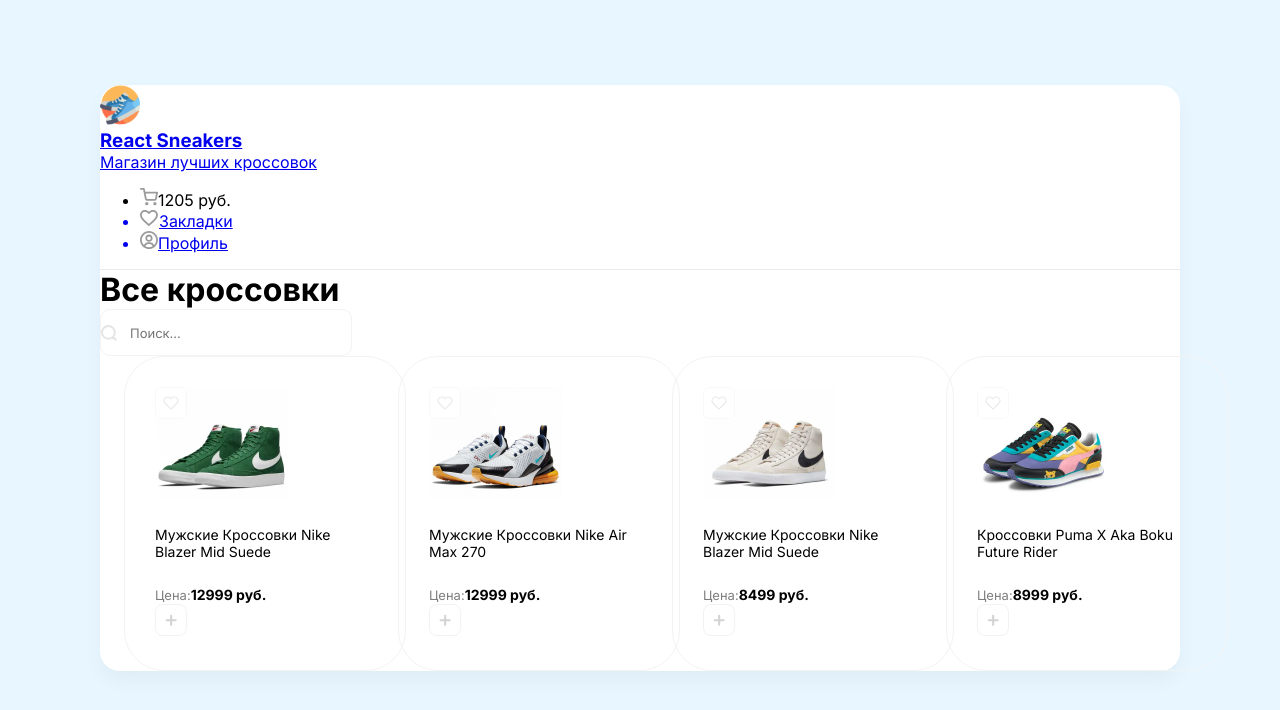
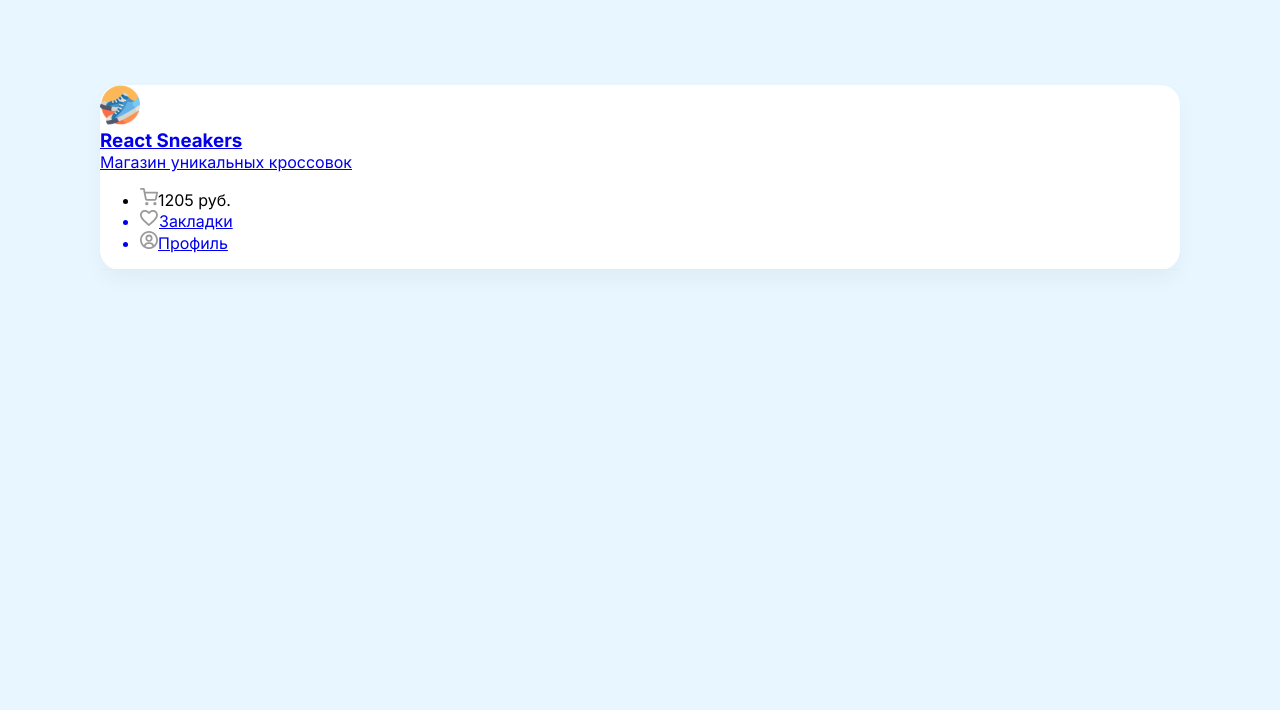
Before and after one commit to catjeed/react-sneakers, a React (Create React App) app: page /react-sneakers/favorites in a window 1280 px wide. Shown: the top 710 px of the page. Built offline with nearby package versions, Linux system fonts and the light colour scheme; data requests are answered from the project's data file.

Commit message:
add favorites

```diff
--- a/db.json
+++ b/db.json
@@ -25,13 +25,25 @@
       "imageUrl": "/images/sneakers/4.jpg"
     }
   ],
-  "cart": [],
-  "favorites": [
+  "cart": [
     {
+      "id": "3",
       "title": "Мужские Кроссовки Nike Blazer Mid Suede",
+      "price": 8499,
+      "imageUrl": "/images/sneakers/3.jpg"
+    },
+    {
+      "id": "4",
+      "title": "Кроссовки Puma X Aka Boku Future Rider",
+      "price": 8999,
+      "imageUrl": "/images/sneakers/4.jpg"
+    },
+    {
+      "id": "2",
+      "title": "Мужские Кроссовки Nike Air Max 270",
       "price": 12999,
-      "imageUrl": "/images/sneakers/1.jpg",
-      "id": 1
+      "imageUrl": "/images/sneakers/2.jpg"
     }
-  ]
+  ],
+  "favorites": []
 }
--- a/src/App.js
+++ b/src/App.js
@@ -1,9 +1,10 @@
 import React from 'react';
-import Route from 'react-router-dom'
-import Card from './components/Card';
+import { Routes, Route } from 'react-router-dom';
 import Drawer from './components/Drawer';
 import Header from './components/Header';
 import axios from 'axios';
+import Home from './components/pages/Home';
+import Favorites from './components/pages/Favorites';
 
 function App() {
   const [items, setItems] = React.useState([]);
@@ -19,33 +20,46 @@
     axios.get('http://localhost:3001/cart').then((res) => {
       setCartItems(res.data);
     });
+    axios.get('http://localhost:3001/favorites').then((res) => {
+      setFavorites(res.data);
+    });
   }, []);
-
   const onAddToCart = (obj) => {
+    if (cartItems.find((cartObj) => cartObj.id === obj.id)) {
+      axios.delete(`http://localhost:3001/cart/${obj.id}`);
+      setCartItems((prev) => prev.filter((item) => item.id !== obj.id));
+    } else {
       axios
         .post('http://localhost:3001/cart', obj)
         .catch((err) => console.log(err));
       setCartItems((prev) => [...prev, obj]);
+    }
   };
-
-  const onAddFavorite = (obj) => {
-    axios
-      .post('http://localhost:3001/favorites', obj)
-      .catch((err) => console.log(err));
-    setFavorites((prev) => [...prev, obj]);
+  const onAddFavorite = async (obj) => {
+    try {
+      if (favorites.find((favObj) => favObj.id === obj.id)) {
+        axios.delete(`http://localhost:3001/favorites/${obj.id}`);
+        setFavorites((prev) => prev.filter((item) => item.id !== obj.id));
+      } else {
+        const { data } = await axios.post(
+          'http://localhost:3001/favorites',
+          obj
+        );
+        setFavorites((prev) => [...prev, data]);
+      }
+    } catch (error) {
+      console.log('Не удалось добавить в закладки', error);
+    }
   };
-
   const onRemoveItem = (id) => {
     axios
       .delete(`http://localhost:3001/cart/${id}`)
       .catch((err) => console.log(err));
     setCartItems((prev) => prev.filter((item) => item.id !== id));
   };
-
   const onChangeSearchInput = (event) => {
     setSearchValue(event.target.value);
   };
-
   return (
     <div className='wrapper clear'>
       {cartOpened && (
@@ -57,50 +71,27 @@
       )}
       <div className='container'>
         <Header onCartClick={() => setCartOpened(true)} />
-        <div className='content p-40'>
-          <div className='title-search d-flex justify-between mb-30'>
-            <h1>
-              {searchValue
-                ? `Поиск по запросу: "${searchValue}"`
-                : 'Все кроссовки'}
-            </h1>
-            <div className='search-block'>
-              <img src='../images/search.svg' alt='search' className='pl-10' />
-              <input
-                onChange={onChangeSearchInput}
-                type='text'
-                placeholder='Поиск...'
-                value={searchValue}
+        <Routes>
+          <Route
+            path='/'
+            element={
+              <Home
+                searchValue={searchValue}
+                onChangeSearchInput={onChangeSearchInput}
+                setSearchValue={setSearchValue}
+                items={items}
+                onAddToCart={onAddToCart}
+                onAddFavorite={onAddFavorite}
               />
-              {searchValue && (
-                <img
-                  onClick={() => {
-                    setSearchValue('');
-                  }}
-                  className='clearBtn removeBtn'
-                  width={20}
-                  height={20}
-                  src='../images/close.svg'
-                  alt='clear'
+            }
           />
-              )}
-            </div>
-          </div>
-          <div className='cards'>
-            {items
-              .filter((item) => item.title.toLowerCase().includes(searchValue))
-              .map((item, index) => (
-                <Card
-                  key={index + 1}
-                  title={item.title}
-                  price={item.price}
-                  imageUrl={item.imageUrl}
-                  onPlus={(obj) => onAddToCart(obj)}
-                  onFavorite={(obj) => onAddFavorite(obj)}
+          <Route
+            path='/favorites'
+            element={
+              <Favorites items={favorites} onAddFavorite={onAddFavorite} />
+            }
           />
-              ))}
-          </div>
-        </div>
+        </Routes>
       </div>
     </div>
   );
--- a/src/components/Card/index.js
+++ b/src/components/Card/index.js
@@ -1,17 +1,17 @@
 import React from 'react';
 import styles from './Card.module.scss';
 
-function Card({ title, price, imageUrl, onPlus, onFavorite }) {
+function Card({ id, title, price, imageUrl, onPlus, onFavorite, favorited}) {
   const [isAdded, setIsAdded] = React.useState(false);
-  const [isFavorite, setIsFavorite] = React.useState(false);
+  const [isFavorite, setIsFavorite] = React.useState(favorited);
 
   const handleCLickPlus = () => {
-    onPlus({ title, price, imageUrl });
+    onPlus({ id, title, price, imageUrl });
     setIsAdded(!isAdded);
   };
 
   const handleCLickFavorite = () => {
-    onFavorite({ title, price, imageUrl });
+    onFavorite({ id, title, price, imageUrl });
     setIsFavorite(!isFavorite);
   };
 
--- a/src/components/Header/index.js
+++ b/src/components/Header/index.js
@@ -4,7 +4,7 @@
 function Header(props) {
   return (
     <header className='d-flex justify-between align-center p-40'>
-      <Link to='/'>
+      <Link  to='/'>
         <div className='d-flex align-center'>
           <img
             width={40}
@@ -15,7 +15,7 @@
           />
           <div className='headerInfo'>
             <h3 className='text-uppercase'>React Sneakers</h3>
-            <p className='opacity-5'>Магазин лучших кроссовок</p>
+            <p className='opacity-5'>Магазин уникальных кроссовок</p>
           </div>
         </div>
       </Link>
--- /dev/null
+++ b/src/components/pages/Favorites.jsx
@@ -0,0 +1,24 @@
+import Card from "../Card";
+
+function Favorites({items, onAddFavorite}) {
+  return (
+    <div className='content p-40'>
+      <div className='title-search d-flex justify-between mb-30'>
+        <h1>Мои закладки</h1>
+      </div>
+      <div className='cards'>
+      {items
+          .map((item, index) => (
+            <Card
+              key={index}
+              favorited={true}
+              onFavorite={onAddFavorite}
+              {...item}
+            />
+          ))}
+      </div>
+    </div>
+  );
+}
+
+export default Favorites;
--- /dev/null
+++ b/src/components/pages/Home.jsx
@@ -0,0 +1,55 @@
+import Card from '../Card';
+
+function Home({
+  searchValue,
+  onChangeSearchInput,
+  setSearchValue,
+  items,
+  onAddToCart,
+  onAddFavorite,
+}) {
+  return (
+    <div className='content p-40'>
+      <div className='title-search d-flex justify-between mb-30'>
+        <h1>
+          {searchValue ? `Поиск по запросу: "${searchValue}"` : 'Все кроссовки'}
+        </h1>
+        <div className='search-block'>
+          <img src='../images/search.svg' alt='search' className='pl-10' />
+          <input
+            onChange={onChangeSearchInput}
+            type='text'
+            placeholder='Поиск...'
+            value={searchValue}
+          />
+          {searchValue && (
+            <img
+              onClick={() => {
+                setSearchValue('');
+              }}
+              className='clearBtn removeBtn'
+              width={20}
+              height={20}
+              src='../images/close.svg'
+              alt='clear'
+            />
+          )}
+        </div>
+      </div>
+      <div className='cards'>
+        {items
+          .filter((item) => item.title.toLowerCase().includes(searchValue))
+          .map((item, index) => (
+            <Card
+              key={index}
+              onPlus={(obj) => onAddToCart(obj)}
+              onFavorite={(obj) => onAddFavorite(obj)}
+              {...item}
+            />
+          ))}
+      </div>
+    </div>
+  );
+}
+
+export default Home;
```
Lines whose indentation alone changed are shown as unchanged.
